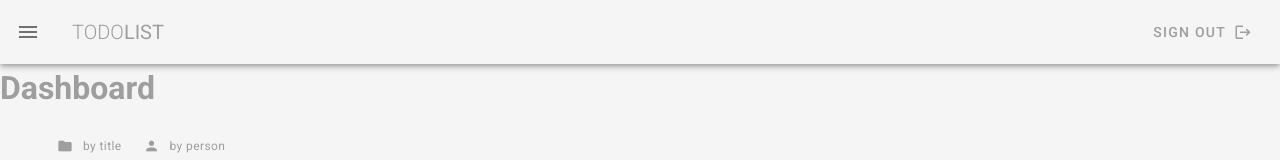
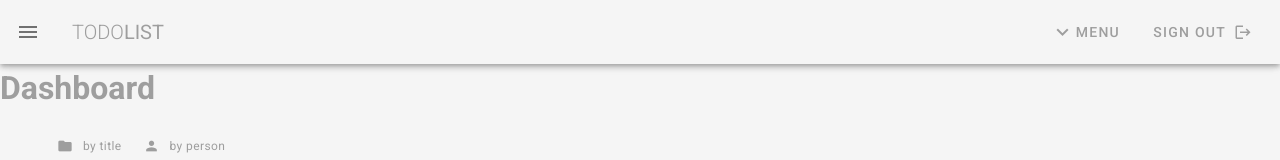
Before and after one commit to lizzochek/vuetify-todo, a Vue app: page / in a window 1280 px wide. Shown: the top 160 px of the page. Built offline with nearby package versions, Linux system fonts and the light colour scheme.

Commit message:
Dropdown menu

```diff
--- a/src/components/NavBar.vue
+++ b/src/components/NavBar.vue
@@ -3,6 +3,7 @@
     <v-app-bar app>
       <v-app-bar-nav-icon color="grey--text" @click="drawer = !drawer"></v-app-bar-nav-icon>
 
+      <!-- Title -->
       <v-toolbar-title class="text-uppercase grey--text">
         <span class="font-weight-light">Todo</span>
         <span>List</span>
@@ -10,12 +11,30 @@
 
       <v-spacer></v-spacer>
 
+      <!-- Dropdown menu -->
+
+      <v-menu offset-y>
+        <template v-slot:activator="{ on }">
+          <v-btn text color="grey" v-on="on">
+            <v-icon>expand_more</v-icon>
+            <span text color="grey">Menu</span>
+          </v-btn>
+        </template>
+        <v-list>
+          <v-list-item v-for="link in links" :key="link.text" router :to="link.route">
+            <v-list-item-title>{{ link.text }}</v-list-item-title>
+          </v-list-item>
+        </v-list>
+      </v-menu>
+
+      <!-- Sign out section -->
       <v-btn text color="grey">
         <span>Sign out</span>
         <v-icon right>mdi-logout</v-icon>
       </v-btn>
     </v-app-bar>
 
+    <!-- Drawer -->
     <v-navigation-drawer v-model="drawer" app>
       <v-layout column align-center justify-center>
         <v-flex class="mt-5">
```
